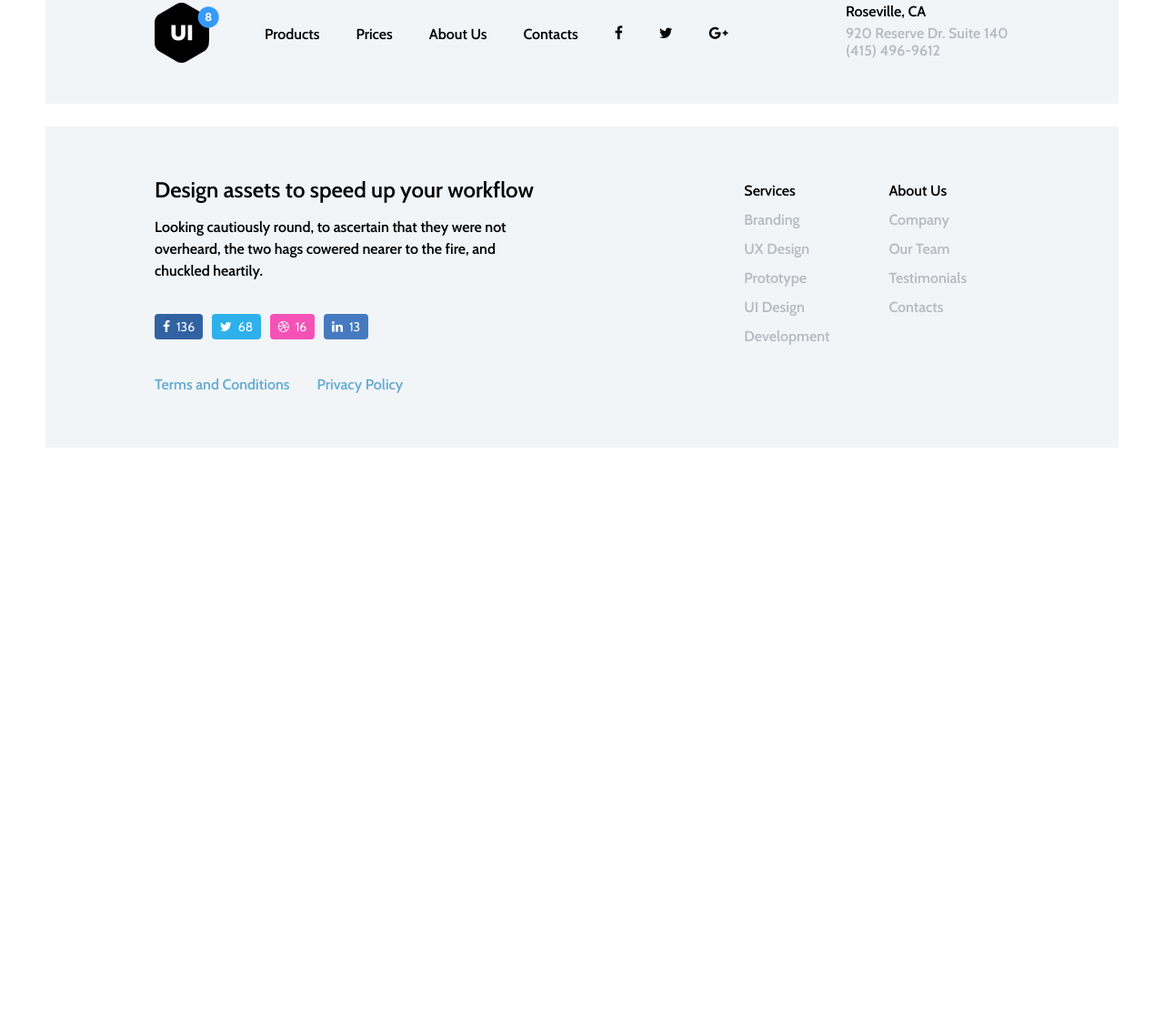
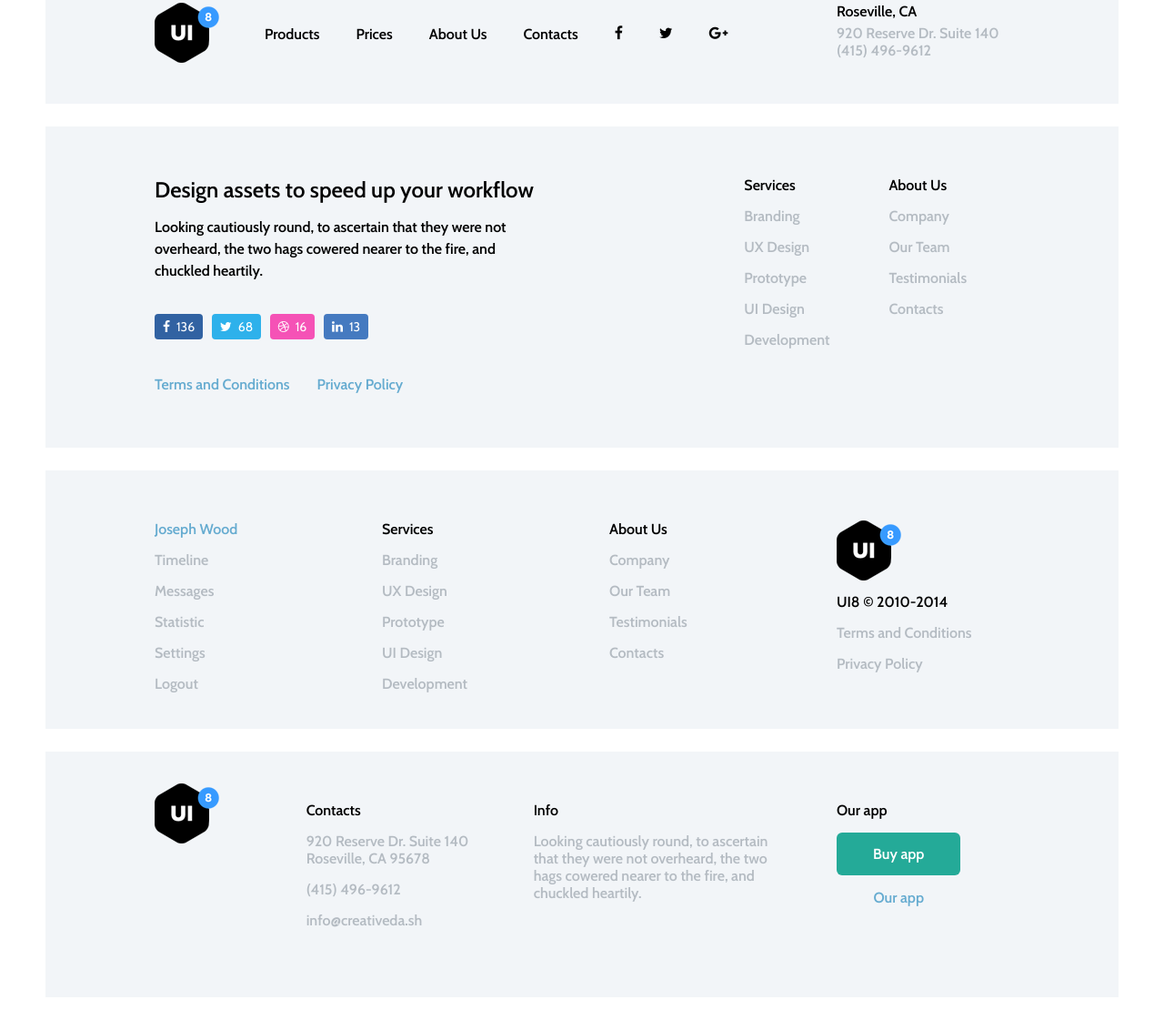
Before and after one commit to YuriiHavryliuk/footers, a website: page app/index.html in a window 1280 px wide. Shown: the part 52-1173 px from the top of the page at 91% size. Before the commit the page ends 800 px from the top, so only its background shows below. Drawn offline with nearby package versions, Linux system fonts and the light colour scheme.

Commit message:
added the third and fourth footer

```diff
--- a/app/index.html
+++ b/app/index.html
@@ -13,7 +13,7 @@
 	<div class="row">
 		<section class="footer footer1">
 		<div class="column-9">
-			<img class="footer1__logo" src="img/ui8-logo.png" alt="Лого">
+			<img class="logo footer1__logo" src="img/ui8-logo.png" alt="Logo">
 				<nav class="footer__nav nav">
 					<a href="#" class="nav__link">Products</a>
 					<a href="#" class="nav__link">Prices</a>
@@ -27,7 +27,8 @@
 		<div class="column-3">
 			<div class="address">
 				<p class="adress__header">Roseville, CA</p>
-				<p class="adress__text">920 Reserve Dr. Suite 140<br>(415) 496-9612</p>
+				<p class="adress__text adress__text--first">920 Reserve Dr. Suite 140</p>
+				<p class="adress__tel">(415) 496-9612</p>
 			</div>
 		</div>
 		</section>
@@ -50,25 +51,98 @@
 			</div>
 		</div>
 		<div class="column-5">
-				<ul class="list">
+				<ul class="list padding-lists">
 					<li class="list__title">Services</li>
-					<li><a class="list__item" href="#">Branding</a></li>
-					<li><a class="list__item" href="#">UX Design</a></li>
-					<li><a class="list__item" href="#">Prototype</a></li>
-					<li><a class="list__item" href="#">UI Design</a></li>
-					<li><a class="list__item" href="#">Development</a></li>
+					<li class="list__item"><a href="#">Branding</a></li>
+					<li class="list__item"><a href="#">UX Design</a></li>
+					<li class="list__item"><a href="#">Prototype</a></li>
+					<li class="list__item"><a href="#">UI Design</a></li>
+					<li class="list__item"><a href="#">Development</a></li>
 				</ul>
-				<ul class="list">
+				<ul class="list padding-lists">
 					<li class="list__title">About Us</li>
-					<li><a class="list__item" href="#">Company</a></li>
-					<li><a class="list__item" href="#">Our Team</a></li>
-					<li><a class="list__item" href="#">Testimonials</a></li>
-					<li><a class="list__item" href="#">Contacts</a></li>
+					<li class="list__item"><a href="#">Company</a></li>
+					<li class="list__item"><a href="#">Our Team</a></li>
+					<li class="list__item"><a href="#">Testimonials</a></li>
+					<li class="list__item"><a href="#">Contacts</a></li>
 				</ul>
 		</div>
 	</section>
 	</div>
 
+	<div class="row">
+		<section class="footer footer3">
+			<div class="column-3 column-footer3">
+				<ul class="list">
+					<li class="list__title list__title--blu">Joseph Wood</li>
+					<li class="list__item"><a href="#">Timeline</a></li>
+					<li class="list__item"><a href="#">Messages</a></li>
+					<li class="list__item"><a href="#">Statistic</a></li>
+					<li class="list__item"><a href="#">Settings</a></li>
+					<li class="list__item"><a href="#">Logout</a></li>
+				</ul>
+			</div>
+			<div class="column-3 column-footer3"">
+				<ul class="list">
+					<li class="list__title">Services</li>
+					<li class="list__item"><a href="#">Branding</a></li>
+					<li class="list__item"><a href="#">UX Design</a></li>
+					<li class="list__item"><a href="#">Prototype</a></li>
+					<li class="list__item"><a href="#">UI Design</a></li>
+					<li class="list__item"><a href="#">Development</a></li>
+				</ul>
+			</div>
+			<div class="column-3 column-footer3"">
+				<ul class="list">
+					<li class="list__title">About Us</li>
+					<li class="list__item"><a href="#">Company</a></li>
+					<li class="list__item"><a href="#">Our Team</a></li>
+					<li class="list__item"><a href="#">Testimonials</a></li>
+					<li class="list__item"><a href="#">Contacts</a></li>
+				</ul>
+			</div>
+			<div class="column-3 column-footer3"">
+				<img class="logo footer3__logo" src="img/ui8-logo.png" alt="Logo">
+				<div class="copyright">
+					<ul class="list copyright_list">
+						<li class="list__title">UI8 &copy; 2010-2014</li>
+						<li class="list__item"><a href="#">Terms and Conditions</a></li>
+						<li class="list__item"><a href="#">Privacy Policy</a></li>
+					</ul>
+				</div>
+		</section>
+	</div>
+
+	<div class="row">
+		<section class="footer footer4">
+			<div class="column-2 column-footer4">
+				<img class="logo footer4__logo" src="img/ui8-logo.png" alt="Logo">
+			</div>
+			<div class="column-3 column-footer4">
+				<ul class="list">
+						<li class="list__title">Contacts</li>
+						<li class="list__item">920 Reserve Dr. Suite 140<br>Roseville, CA 95678</li>
+						<li class="list__item">(415) 496-9612</li>
+						<li class="list__item">info@creativeda.sh</li>
+				</ul>
+			</div>
+			<div class="column-4 column-footer4">
+				<ul class="list">
+					<li class="list__title">Info</li>
+					<li class="list__item list__item--large">Looking cautiously round, to ascertain that they were not overheard, the two hags cowered nearer to the fire, and chuckled heartily.
+					</li>
+				</ul>
+			</div>
+			<div class="column-3 column-footer4">
+				<ul class="list">
+					<li class="list__title">Our app</li>
+					<li class="list__item"><button class="button">Buy app</button></li>
+					<li class="list__item list__item--blue_center"><a class="" href="#">Our app</a></li>
+				</ul>
+			</div>
+		</section>
+	</div>
+
 </section>
 </body>
 </html>
--- a/app/sass/main.scss
+++ b/app/sass/main.scss
@@ -7,12 +7,20 @@
 	font-family: 'Cabin';
 	font-size: 16px;
 	font-weight: 600;
+}
 
+.button{
+	border: none;
+	border-radius: 6px;
+	background-color: #24aa98;
+	color: white;
+	padding: 14px 40px;
 }
 
 a {
 	text-decoration: none;
 	cursor: pointer;
+	color: unset;
 }
 
 li{
@@ -47,13 +55,12 @@ li{
 	float: left;
 }
 
-.address{
-	padding-left: 10px;
+
+.adress__text, .adress__tel, .adress__post{
+	color: #b4bbc2;
 }
-
-.adress__text{
+.adress__text--first{
 	margin-top: 5px;
-	color: #b4bbc2;
 }
 
 /* The end footer 1 */
@@ -118,10 +125,13 @@ li{
 	margin-bottom: 15px;
 }
 
+.padding-lists{
+	padding-left: 65px;
+}
+
 .list{
 	float: left;
-	line-height: 32px;
-	padding: 0px 0px 0px 65px;
+
 }
 
 .list__title{
@@ -130,7 +140,36 @@ li{
 
 .list__item{
 	color: $gray;
+	margin-top: 15px;
 }
 
 /* The end footer 2 */
 /* footer 3 */
+.list__title--blu{
+	color: #65abd0;
+}
+.footer3__logo{
+	margin-bottom: 10px;
+}
+.column-footer3{
+	padding-bottom: 40px;
+}
+/* The end footer 3 */
+/* footer 4 */
+
+.column-footer4{
+	padding-bottom: 75px;
+}
+
+.footer4__logo{
+	margin-top: -20px;
+}
+
+.list__item--large{
+	max-width: 270px;
+}
+
+.list__item--blue_center{
+	color: #65abd0;
+	text-align: center;
+}
```
Also changed, not shown: app/css/main.css, app/css/main.min.css.
